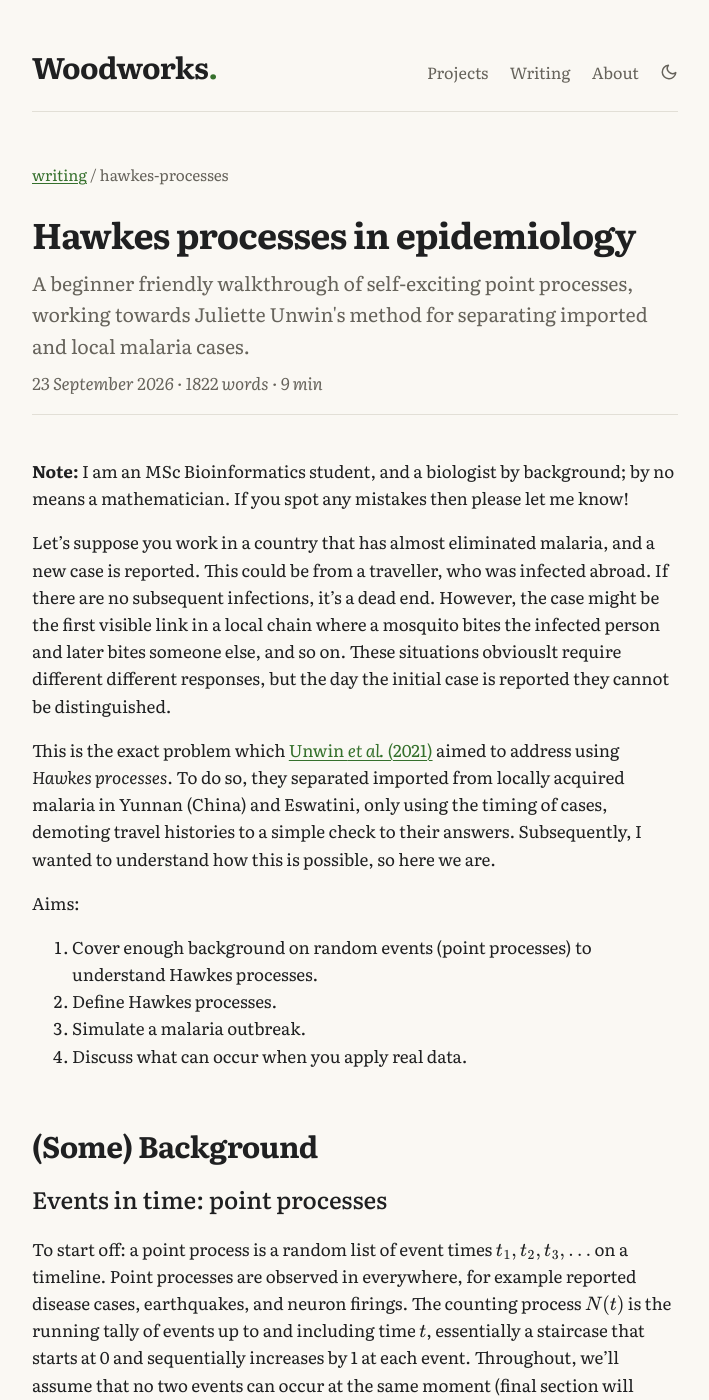
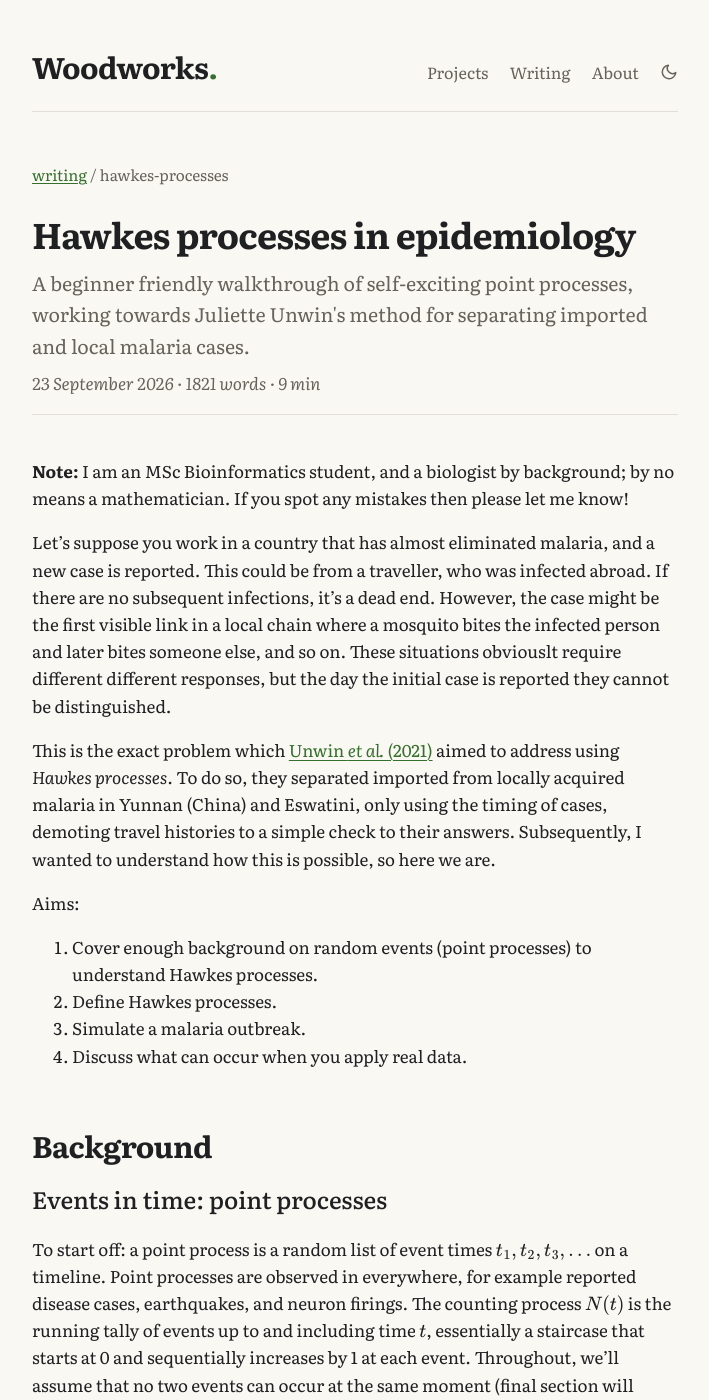
Before and after one commit to timj-wood/timj-wood.github.io, a Jekyll site: the page built from _posts/2026-09-23-hawkes-processes.md, in a window 1280 px wide and 1400 px high. Shown: the whole window, without its empty margins (285-994 px from the left). Built offline with Jekyll 4.4.1, drawn with Linux system fonts in a browser that asks for light colours.

Commit message:
Change section title to 'Background'
Updated the section title from '(Some) Background' to 'Background'.

```diff
--- a/_posts/2026-09-23-hawkes-processes.md
+++ b/_posts/2026-09-23-hawkes-processes.md
@@ -17,7 +17,7 @@ Aims:
 3. Simulate a malaria outbreak.
 4. Discuss what can occur when you apply real data.
 
-# (Some) Background
+# Background
 
 ## Events in time: point processes
 
```
